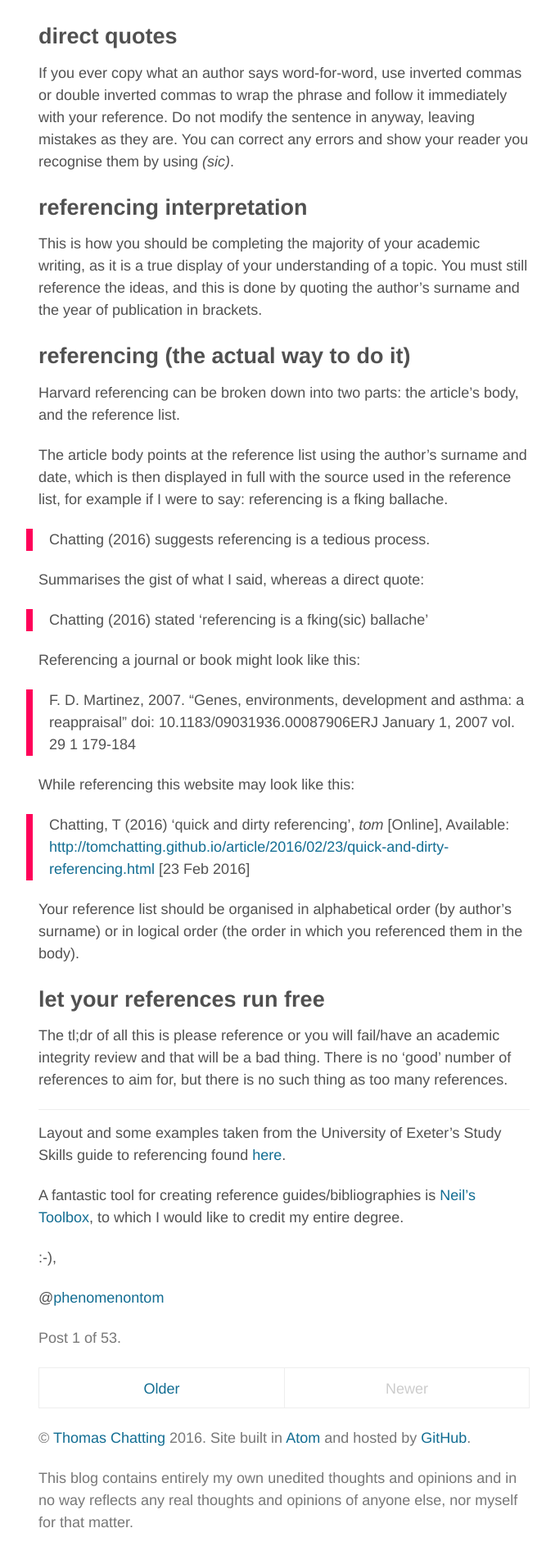
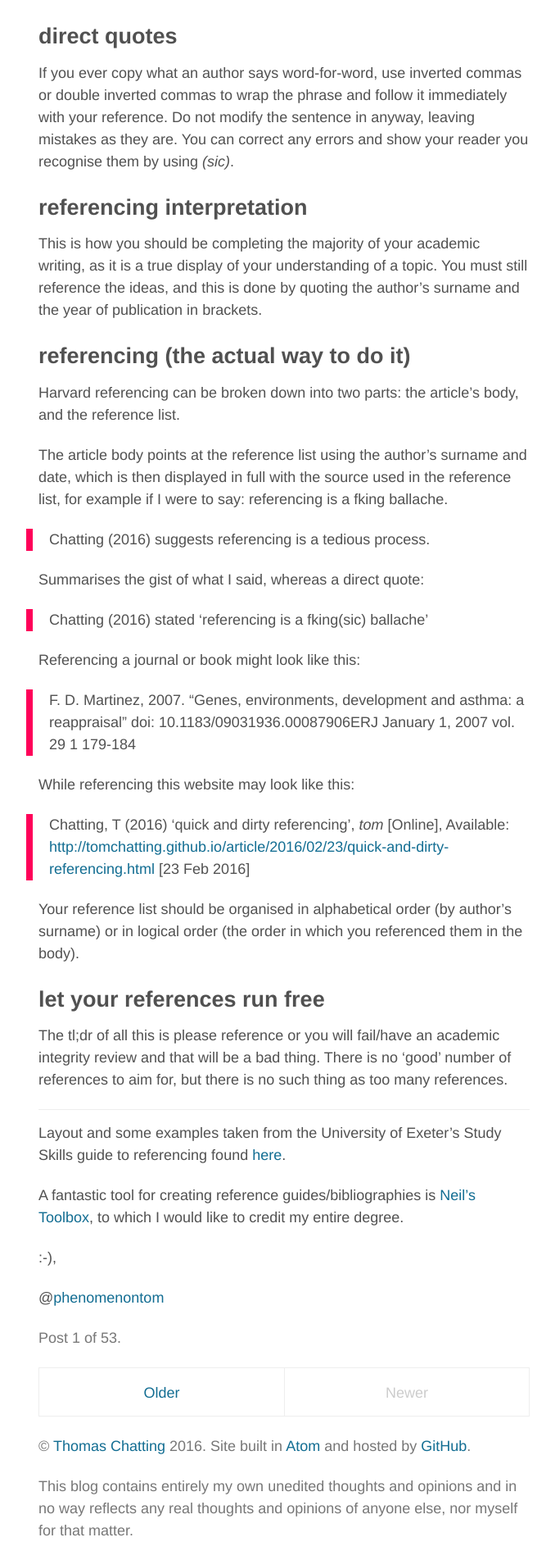
Before and after one commit to tomchatting/tomchatting.github.io, a Jekyll site: the page built from index.html, in a window 1280 px wide. Shown: the part 2322-4225 px from the top of the page at 82% size, without its empty margins (293-971 px from the left). Built offline with Jekyll 4.4.1, drawn with Linux system fonts in a browser that asks for light colours; the list of posts is cut into pages by our own code.

Commit message:
Pagination height revert

```diff
--- a/css/main.big.css
+++ b/css/main.big.css
@@ -118,8 +118,8 @@ ol.nav {
 .nav>li, .nav>li>a {
   display: inline-block;
   zoom: 1;
-  height: 50px;
-  line-height: 50px;
+  height: 60px;
+  line-height: 60px;
 }
 
 .pagination>li {
```
